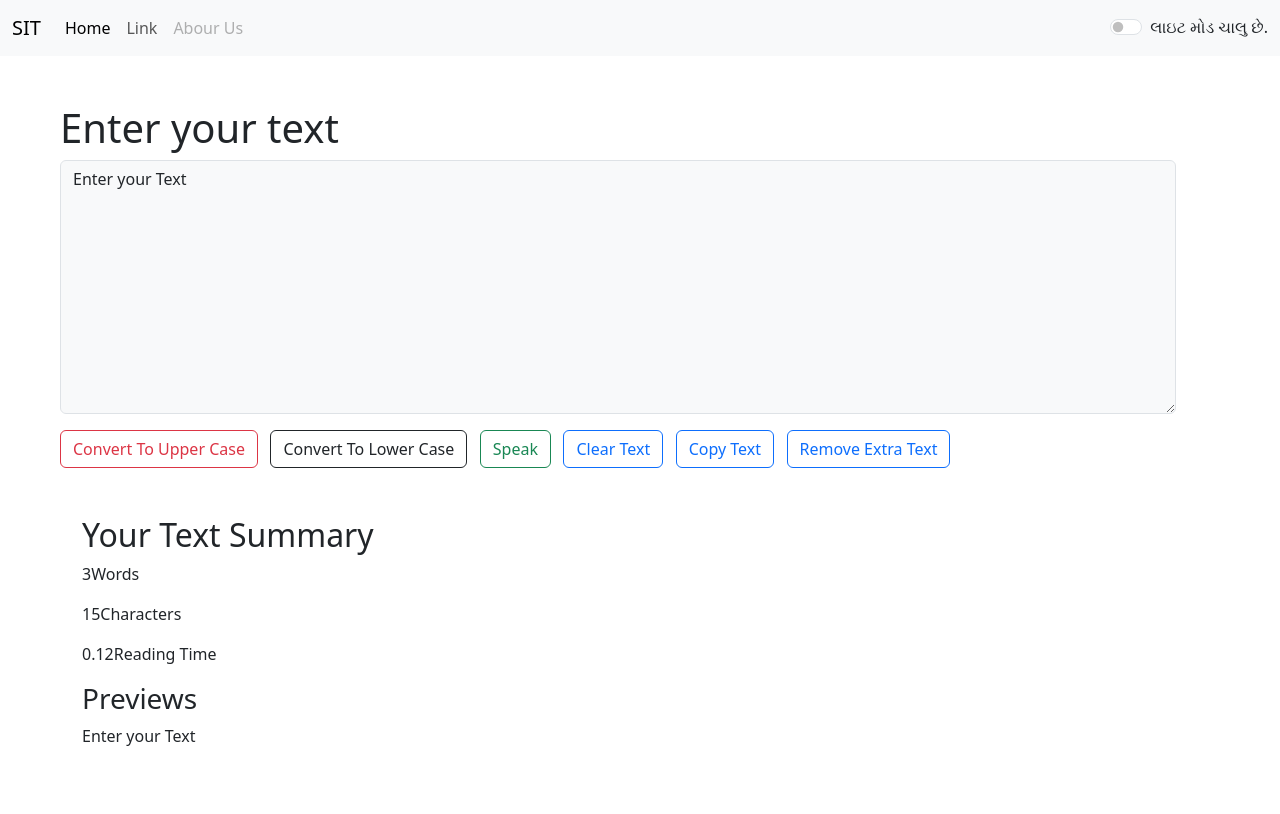
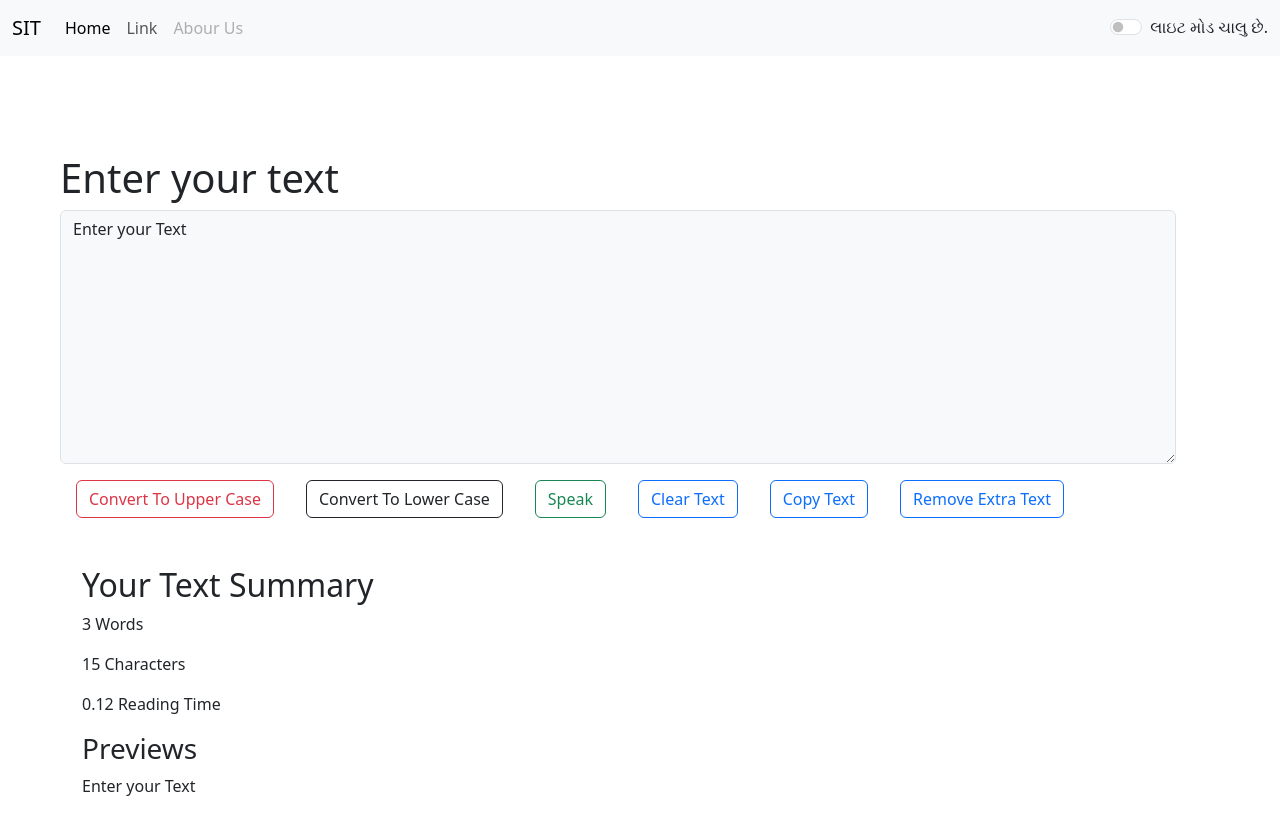
Before and after one commit to aryan511-sys/React-App-Demo, a React (Create React App) app: page / in a window 1280 px wide. Built offline with nearby package versions, Linux system fonts and the light colour scheme.

Commit message:
add some changes

```diff
--- a/public/index.html
+++ b/public/index.html
@@ -7,7 +7,7 @@
     <meta name="theme-color" content="#000000" />
     <meta
       name="description"
-      content="Web site created using create-react-app"
+      content="Convert text between uppercase and lowercase , word counter effortlessly. Our online tool ensures accurate case transformations."
     />
 
 
@@ -15,20 +15,9 @@
 
 
     <link rel="apple-touch-icon" href="%PUBLIC_URL%/logo192.png" />
-    <!--
-      manifest.json provides metadata used when your web app is installed on a
-      user's mobile device or desktop. See https://developers.google.com/web/fundamentals/web-app-manifest/
-    -->
+
     <link rel="manifest" href="%PUBLIC_URL%/manifest.json" />
-    <!--
-      Notice the use of %PUBLIC_URL% in the tags above.
-      It will be replaced with the URL of the `public` folder during the build.
-      Only files inside the `public` folder can be referenced from the HTML.
 
-      Unlike "/favicon.ico" or "favicon.ico", "%PUBLIC_URL%/favicon.ico" will
-      work correctly both with client-side routing and a non-root public URL.
-      Learn how to configure a non-root public URL by running `npm run build`.
-    -->
     <link href="https://cdn.jsdelivr.net/npm/bootstrap@5.3.3/dist/css/bootstrap.min.css" rel="stylesheet" integrity="sha384-QWTKZyjpPEjISv5WaRU9OFeRpok6YctnYmDr5pNlyT2bRjXh0JMhjY6hW+ALEwIH" crossorigin="anonymous">
     <title>Aryan</title>
   </head>
@@ -36,15 +25,6 @@
     <noscript>You need to enable JavaScript to run this app.</noscript>
     <div id="root"></div>
     <script src="https://cdn.jsdelivr.net/npm/bootstrap@5.3.3/dist/js/bootstrap.bundle.min.js" integrity="sha384-YvpcrYf0tY3lHB60NNkmXc5s9fDVZLESaAA55NDzOxhy9GkcIdslK1eN7N6jIeHz" crossorigin="anonymous"></script>
-    <!--
-      This HTML file is a template.
-      If you open it directly in the browser, you will see an empty page.
 
-      You can add webfonts, meta tags, or analytics to this file.
-      The build step will place the bundled scripts into the <body> tag.
-
-      To begin the development, run `npm start` or `yarn start`.
-      To create a production bundle, use `npm run build` or `yarn build`.
-    -->
   </body>
 </html>
--- a/src/App.js
+++ b/src/App.jsx
@@ -1,8 +1,8 @@
 import { useState } from 'react';
 import './App.css';
-import Navbar from './Cromponents/Navbar.js'
-import TextForm from './Cromponents/TextForm.js'
-import Alert from './Cromponents/Alert.js';
+import Navbar from './Cromponents/Navbar.jsx'
+import TextForm from './Cromponents/TextForm.jsx'
+import Alert from './Cromponents/Alert.jsx';
 
 function App() {
 
--- a/src/Cromponents/Alert.js
+++ b/src/Cromponents/Alert.jsx
@@ -6,8 +6,10 @@ export default function Alert(props) {
     return lower.charAt(0).toUpperCase() + lower.slice(1);
     }
   return (
-    props.alert && <div className={`alert alert-${props.alert.type} alert-dismissiblefade show`} role="alert">
+   <div style={{height : '50px'}}>
+    {props.alert && <div className={`alert alert-${props.alert.type} alert-dismissiblefade show`} role="alert">
         <strong>{capitalize(props.alert.type)}</strong> : {props.alert.msg}
-    </div>
+    </div>}
+   </div>
   )
 }
--- a/src/Cromponents/TextForm.js
+++ b/src/Cromponents/TextForm.jsx
@@ -50,19 +50,19 @@ export default function TextForm(props) {
             <div className="m-5 container">
                 <h1 className="">{props.heading}</h1>
                 <textarea className={`form-control bg-${props.mode ==="light" ? "light" : "dark"} text-${props.mode ==="light" ? "dark" : "light"}`} id="exampleFormControlTextarea1" rows="10" value={text} onChange={handleOnChange}></textarea>
-                <button className='btn btn-outline-danger mt-3' onClick={handleUpChange}>Convert To Upper Case</button>&nbsp;&nbsp;&nbsp;
-                <button className='btn btn-outline-dark mt-3' onClick={handleWithChange}>Convert To Lower Case</button>&nbsp;&nbsp;&nbsp;
-                <button className='btn btn-outline-success mt-3' onClick={handleSpeak}>Speak</button>&nbsp;&nbsp;&nbsp;
-                <button className='btn btn-outline-primary mt-3' onClick={clearText} id='clear'>Clear Text</button>&nbsp;&nbsp;&nbsp;
-                <button className='btn btn-outline-primary mt-3' onClick={handleCopy} id='clear'>Copy Text</button>&nbsp;&nbsp;&nbsp;
-                <button className='btn btn-outline-primary mt-3' onClick={handleExtra} id='clear'>Remove Extra Text</button>&nbsp;&nbsp;&nbsp;
+                <button disabled={text.length === 0} className='btn mx-3 btn-outline-danger mt-3' onClick={handleUpChange}>Convert To Upper Case</button>
+                <button disabled={text.length === 0} className='btn mx-3 btn-outline-dark mt-3' onClick={handleWithChange}>Convert To Lower Case</button>
+                <button disabled={text.length === 0} className='btn mx-3 btn-outline-success mt-3' onClick={handleSpeak}>Speak</button>
+                <button disabled={text.length === 0} className='btn mx-3 btn-outline-primary mt-3' onClick={clearText} id='clear'>Clear Text</button>
+                <button disabled={text.length === 0} className='btn mx-3 btn-outline-primary mt-3' onClick={handleCopy} id='clear'>Copy Text</button>
+                <button disabled={text.length === 0} className='btn mx-3 btn-outline-primary mt-3' onClick={handleExtra} id='clear'>Remove Extra Text</button>
             </div>
 
             <div className="container">
                 <h2>Your Text Summary</h2>
-                <p>{text.split(" ").length}Words</p>
-                <p>{text.length}Characters</p>
-                <p>{0.008 * text.split("").length}Reading Time</p>
+                <p>{text.split(" ").filter((element)=>{return element.length !== 0}).length} Words</p>
+                <p>{text.length} Characters</p>
+                <p>{0.008 * text.split("").filter((element)=>{return element.length !== 0}).length} Reading Time</p>
                 <h3>Previews</h3>
                 <p>{text}</p>
             </div>
```
Also changed, not shown: src/Cromponents/Navbar.jsx (renamed from src/Cromponents/Navbar.js), src/reportWebVitals.jsx (renamed from src/reportWebVitals.js), src/setupTests.jsx (renamed from src/setupTests.js), 1 other file (tests, documents, lock files or other folders).
